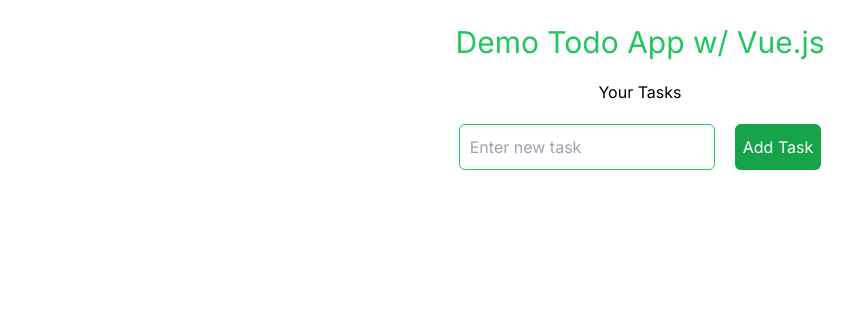
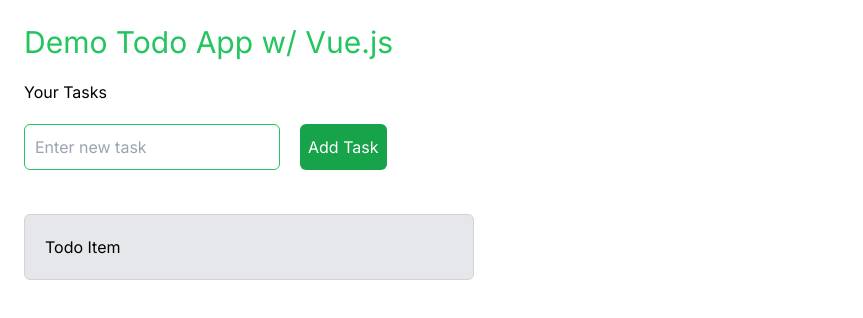
Before and after one commit to SibusiZW/demo-todo-vue, a Vue app: page / in a window 1280 px wide. Shown: the top 318 px of the page, without its empty margins (0-863 px from the left). Built offline with nearby package versions, Linux system fonts and the light colour scheme.

Commit message:
can now add tasks and simply render them

```diff
--- a/src/App.vue
+++ b/src/App.vue
@@ -1,6 +1,7 @@
 <script setup lang="ts">
   import { ref } from 'vue';
   import type { Task } from './types';
+import TaskDisplay from './components/TaskDisplay.vue';
 
   const newTask = ref<string>('');
   const tasks = ref<Task[]>([{
@@ -18,7 +19,7 @@
 </script>
 
 <template>
-  <div class="flex flex-col p-6 space-y-5 items-center justify-center">
+  <div class="flex flex-col p-6 space-y-5 w-full">
     <h1 class="text-3xl text-green-500">Demo Todo App w/ Vue.js</h1>
 
     <h3>Your Tasks</h3>
@@ -29,5 +30,8 @@
       </div>
     </form>
 
+    <div v-for="task in tasks">
+      <TaskDisplay :task="task"/>
+    </div>
   </div>
 </template>
--- /dev/null
+++ b/src/components/TaskDisplay.vue
@@ -0,0 +1,15 @@
+<script setup lang="ts">
+    import type { Task } from '@/types';
+
+    interface TaskDisplayProps {
+        task: Task
+    }
+
+    defineProps<TaskDisplayProps>();
+</script>
+
+<template>
+    <div class="w-full max-w-[450px] rounded-md p-5 bg-gray-200 border border-zinc-300">
+        <p>{{ task.title }}</p>
+    </div>
+</template>
```
